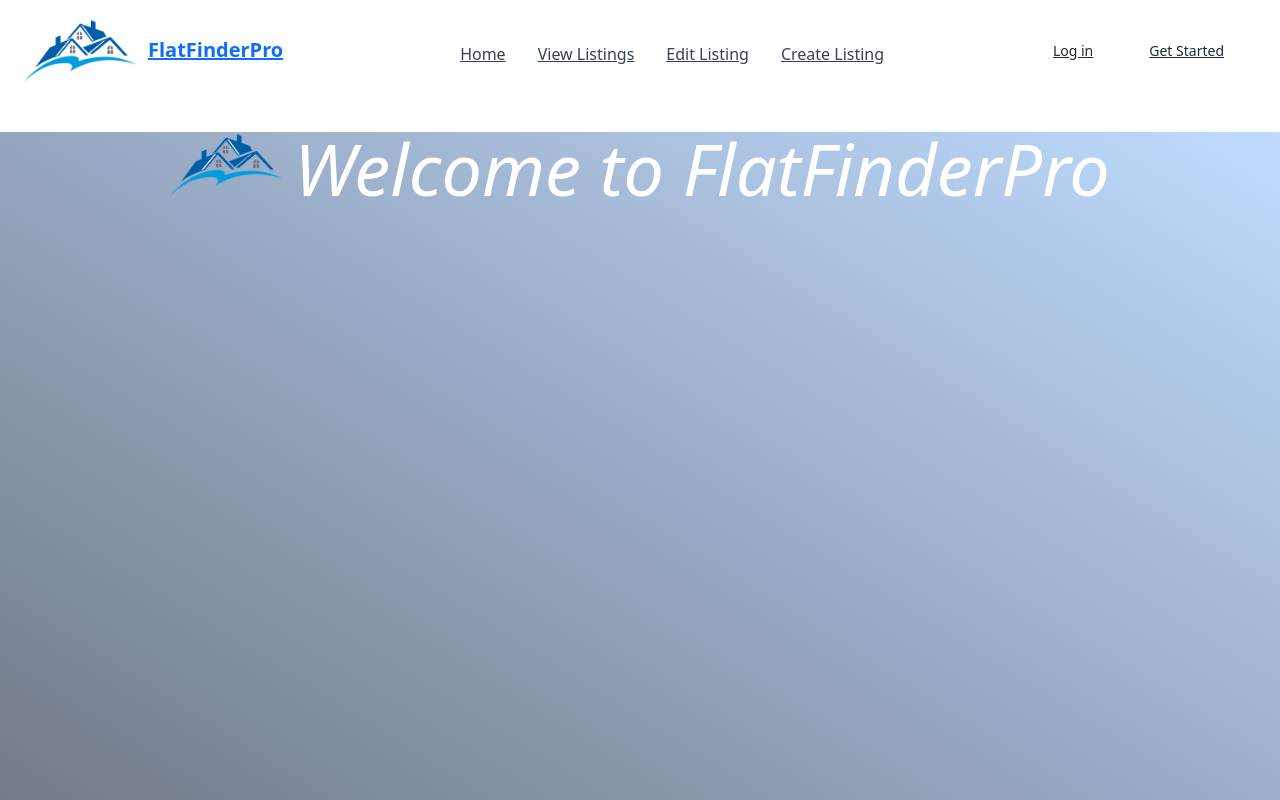
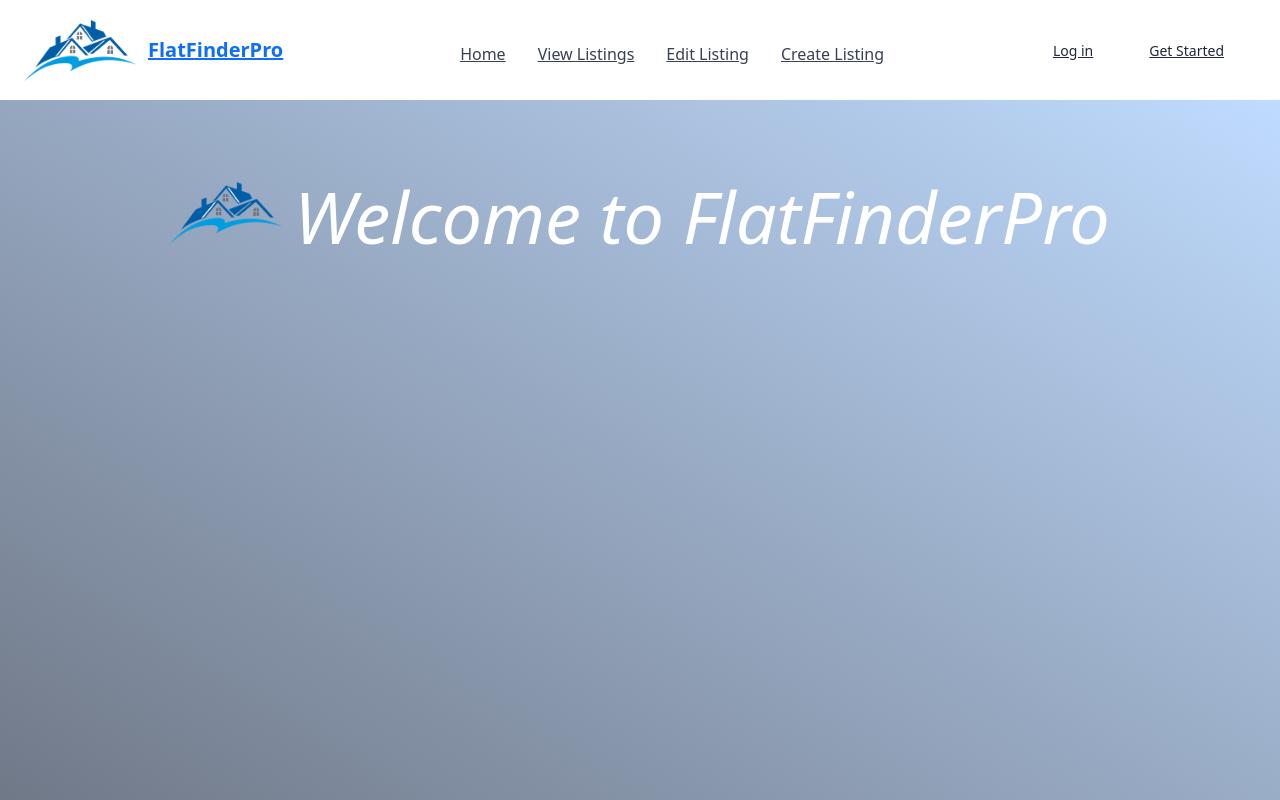
Before and after one commit to MarkNou/flatfinderpro, a React (Create React App) app: page / in a window 1280 px wide. Shown: the top 800 px of the page. Built offline with nearby package versions, Linux system fonts and the light colour scheme.

Commit message:
few styling changes made. switching drivers

```diff
--- a/src/components/Header.js
+++ b/src/components/Header.js
@@ -10,7 +10,8 @@ const Header = () => {
         <header>
           <nav className="bg-white border-gray-200 px-4 lg:px-6 py-2.5 dark:bg-gray-800">
             <div className="flex flex-wrap justify-between items-center mx-auto max-w-screen-xl">
-              <a href="https://flowbite.com" className="flex items-center">
+              <NavLink to="/" className="nav-link">
+              <a  className="flex items-center">
                 <img
                   src={ heroLogo }
                   className="mr-3 h-12 sm:h-16"
@@ -20,6 +21,7 @@ const Header = () => {
                   FlatFinderPro
                 </span>
               </a>
+              </NavLink>
               <div className="flex items-center lg:order-2">
                 <NavLink to='/login' className="nav-link"><a
                   href="#"
@@ -76,12 +78,14 @@ const Header = () => {
               >
                 <ul className="flex flex-col mt-4 font-medium lg:flex-row lg:space-x-8 lg:mt-0">
                   <li>
+                    <NavLink to="/" className="nav-link">
                   <a
                       href="#"
                       className="block py-2 pr-4 pl-3 text-gray-700 border-b border-gray-100 hover:bg-gray-50 lg:hover:bg-transparent lg:border-0 lg:hover:text-primary-700 lg:p-0 dark:text-gray-400 lg:dark:hover:text-white dark:hover:bg-gray-700 dark:hover:text-white lg:dark:hover:bg-transparent dark:border-gray-700"
                     >
                       Home
                     </a>
+                    </NavLink>
                   </li>
                   <li>
                     <NavLink to="/apartmentindex" className="nav-link">
--- a/src/components/LogIn.js
+++ b/src/components/LogIn.js
@@ -1,11 +1,18 @@
 import React from 'react'
+import heroLogo from '../assets/heroLogo.png'
 
 const LogIn = () => {
   return (
     <div class="h-screen flex">
   <div class="flex w-1/2 bg-gradient-to-tr from-blue-800 to-purple-700 i justify-around items-center">
     <div>
-      <h1 class="text-white font-bold text-4xl font-sans">FlatFinderPro</h1>
+    <h1 class="text-white font-bold text-4xl font-sans">
+                <img
+                  src={ heroLogo }
+                  className="mr-3 h-12 sm:h-16"
+                  alt="FlatFinderPro Logo"
+                />
+                FlatFinderPro</h1>
       <p class="text-white mt-1">Find your apartment with us</p>
       <button type="submit" class="block w-28 bg-white text-indigo-800 mt-4 py-2 rounded-2xl font-bold mb-2">Read More</button>
     </div>
--- a/src/components/SignUp.js
+++ b/src/components/SignUp.js
@@ -1,4 +1,6 @@
 import React from 'react'
+import heroLogo from '../assets/heroLogo.png'
+
 
 
 const SignUp = () => {
@@ -6,7 +8,13 @@ const SignUp = () => {
     <div class="h-screen flex">
   <div class="flex w-1/2 bg-gradient-to-tr from-blue-800 to-purple-700 i justify-around items-center">
     <div>
-      <h1 class="text-white font-bold text-4xl font-sans">FlatFinderPro</h1>
+      <h1 class="text-white font-bold text-4xl font-sans">
+                <img
+                  src={ heroLogo }
+                  className="mr-3 h-12 sm:h-16"
+                  alt="FlatFinderPro Logo"
+                />
+                FlatFinderPro</h1>
       <p class="text-white mt-1">Find your apartment with us</p>
       <button type="submit" class="block w-28 bg-white text-indigo-800 mt-4 py-2 rounded-2xl font-bold mb-2">Read More</button>
     </div>
--- a/src/pages/Home.js
+++ b/src/pages/Home.js
@@ -1,19 +1,22 @@
-import React from 'react'
-import heroLogo from '../assets/heroLogo.png'
+import React from "react";
+import heroLogo from "../assets/heroLogo.png";
 
 const Home = () => {
   return (
     <>
-      <div className='bg-gradient-to-tr from-gray-500 to-blue-200 min-h-screen'>
-        <h1 className='mt-8 text-7xl flex justify-center text-white italic font-sans '> <img
-                  src={ heroLogo }
-                  className="mr-3 h-12 sm:h-16"
-                  alt="FlatFinderPro Logo"
-                /> Welcome to FlatFinderPro</h1>
-
+      <div className="bg-gradient-to-tr from-gray-500 to-blue-200 min-h-screen flex py-5 justify-center">
+        <h1 className="mt-8 text-7xl flex justify-center  text-white italic font-sans ">
+          {" "}
+          <img
+            src={heroLogo}
+            className="mr-3 h-12 sm:h-16"
+            alt="FlatFinderPro Logo"
+          />{" "}
+          Welcome to FlatFinderPro
+        </h1>
       </div>
     </>
-  )
-}
+  );
+};
 
-export default Home
+export default Home;
```
Also changed, not shown: src/assets/flatFinder.svg (added).
